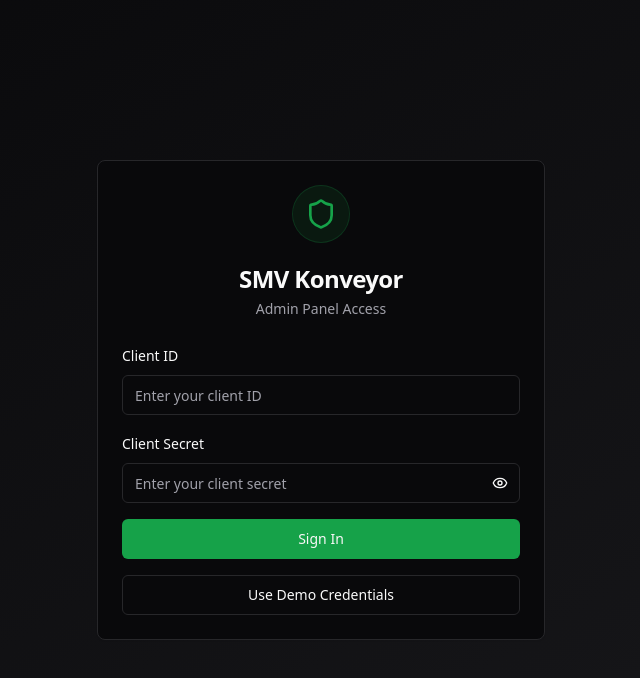
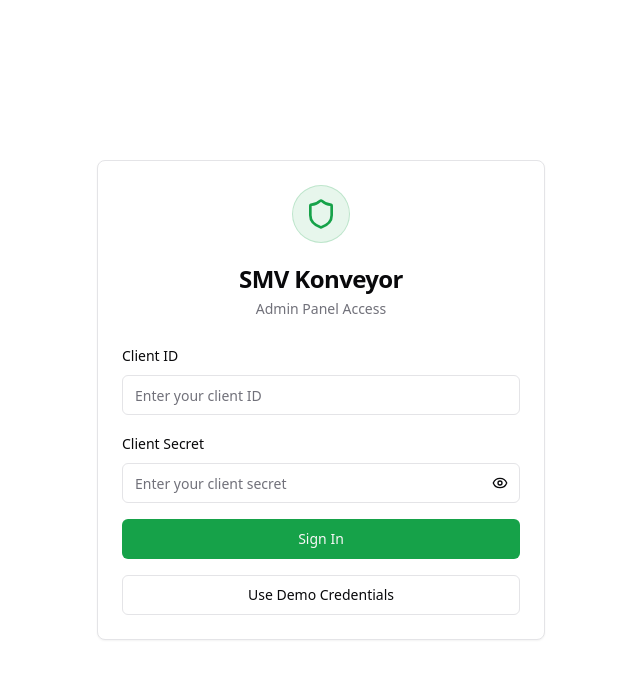
Before and after one commit to Namithai-Online/konveyor-visa-control-panel, a React (Vite) app: page /login in a window 1280 px wide. Shown: the top 678 px of the page, without its empty margins (319-959 px from the left). Built offline with nearby package versions, Linux system fonts and the light colour scheme.

Commit message:
Implement light and dark theme
Add theme support to the application.

```diff
--- a/src/App.tsx
+++ b/src/App.tsx
@@ -4,6 +4,7 @@ import { TooltipProvider } from "@/components/ui/tooltip";
 import { QueryClient, QueryClientProvider } from "@tanstack/react-query";
 import { BrowserRouter, Routes, Route, Navigate } from "react-router-dom";
 import { AuthProvider } from "@/contexts/AuthContext";
+import { ThemeProvider } from "@/contexts/ThemeProvider";
 import { ProtectedRoute } from "@/components/ProtectedRoute";
 import { AdminLayout } from "@/components/layout/AdminLayout";
 
@@ -23,7 +24,8 @@ const queryClient = new QueryClient();
 
 const App = () => (
   <QueryClientProvider client={queryClient}>
-    <AuthProvider>
+    <ThemeProvider defaultTheme="system" storageKey="vite-ui-theme">
+      <AuthProvider>
       <TooltipProvider>
         <Toaster />
         <Sonner />
@@ -53,6 +55,7 @@ const App = () => (
         </BrowserRouter>
       </TooltipProvider>
     </AuthProvider>
+    </ThemeProvider>
   </QueryClientProvider>
 );
 
--- a/src/components/layout/AdminHeader.tsx
+++ b/src/components/layout/AdminHeader.tsx
@@ -9,6 +9,7 @@ import {
   DropdownMenuTrigger,
 } from '@/components/ui/dropdown-menu';
 import { SidebarTrigger } from '@/components/ui/sidebar';
+import { ThemeToggle } from '@/components/ui/theme-toggle';
 import { useAuth } from '@/contexts/AuthContext';
 import { Bell, User, LogOut, Settings } from 'lucide-react';
 
@@ -27,6 +28,9 @@ export const AdminHeader: React.FC = () => {
       </div>
 
       <div className="flex items-center gap-4">
+        {/* Theme Toggle */}
+        <ThemeToggle />
+
         {/* Notifications */}
         <Button variant="ghost" size="sm" className="relative">
           <Bell className="h-4 w-4" />
--- /dev/null
+++ b/src/components/ui/theme-toggle.tsx
@@ -0,0 +1,38 @@
+import * as React from "react"
+import { Moon, Sun } from "lucide-react"
+
+import { Button } from "@/components/ui/button"
+import {
+  DropdownMenu,
+  DropdownMenuContent,
+  DropdownMenuItem,
+  DropdownMenuTrigger,
+} from "@/components/ui/dropdown-menu"
+import { useTheme } from "@/contexts/ThemeProvider"
+
+export function ThemeToggle() {
+  const { setTheme } = useTheme()
+
+  return (
+    <DropdownMenu>
+      <DropdownMenuTrigger asChild>
+        <Button variant="ghost" size="sm">
+          <Sun className="h-4 w-4 rotate-0 scale-100 transition-all dark:-rotate-90 dark:scale-0" />
+          <Moon className="absolute h-4 w-4 rotate-90 scale-0 transition-all dark:rotate-0 dark:scale-100" />
+          <span className="sr-only">Toggle theme</span>
+        </Button>
+      </DropdownMenuTrigger>
+      <DropdownMenuContent align="end">
+        <DropdownMenuItem onClick={() => setTheme("light")}>
+          Light
+        </DropdownMenuItem>
+        <DropdownMenuItem onClick={() => setTheme("dark")}>
+          Dark
+        </DropdownMenuItem>
+        <DropdownMenuItem onClick={() => setTheme("system")}>
+          System
+        </DropdownMenuItem>
+      </DropdownMenuContent>
+    </DropdownMenu>
+  )
+}
--- /dev/null
+++ b/src/contexts/ThemeProvider.tsx
@@ -0,0 +1,73 @@
+import { createContext, useContext, useEffect, useState } from "react"
+
+type Theme = "dark" | "light" | "system"
+
+type ThemeProviderProps = {
+  children: React.ReactNode
+  defaultTheme?: Theme
+  storageKey?: string
+}
+
+type ThemeProviderState = {
+  theme: Theme
+  setTheme: (theme: Theme) => void
+}
+
+const initialState: ThemeProviderState = {
+  theme: "system",
+  setTheme: () => null,
+}
+
+const ThemeProviderContext = createContext<ThemeProviderState>(initialState)
+
+export function ThemeProvider({
+  children,
+  defaultTheme = "system",
+  storageKey = "vite-ui-theme",
+  ...props
+}: ThemeProviderProps) {
+  const [theme, setTheme] = useState<Theme>(
+    () => (localStorage.getItem(storageKey) as Theme) || defaultTheme
+  )
+
+  useEffect(() => {
+    const root = window.document.documentElement
+
+    root.classList.remove("light", "dark")
+
+    if (theme === "system") {
+      const systemTheme = window.matchMedia("(prefers-color-scheme: dark)")
+        .matches
+        ? "dark"
+        : "light"
+
+      root.classList.add(systemTheme)
+      return
+    }
+
+    root.classList.add(theme)
+  }, [theme])
+
+  const value = {
+    theme,
+    setTheme: (theme: Theme) => {
+      localStorage.setItem(storageKey, theme)
+      setTheme(theme)
+    },
+  }
+
+  return (
+    <ThemeProviderContext.Provider {...props} value={value}>
+      {children}
+    </ThemeProviderContext.Provider>
+  )
+}
+
+export const useTheme = () => {
+  const context = useContext(ThemeProviderContext)
+
+  if (context === undefined)
+    throw new Error("useTheme must be used within a ThemeProvider")
+
+  return context
+}
--- a/src/index.css
+++ b/src/index.css
@@ -8,7 +8,72 @@ All colors MUST be HSL.
 
 @layer base {
   :root {
-    /* Admin Panel Design System - Professional Dark/Light Theme */
+    /* Light Theme Design System */
+    --background: 0 0% 100%;
+    --foreground: 240 10% 3.9%;
+
+    --card: 0 0% 100%;
+    --card-foreground: 240 10% 3.9%;
+
+    --popover: 0 0% 100%;
+    --popover-foreground: 240 10% 3.9%;
+
+    --primary: 142 76% 36%;
+    --primary-foreground: 355 7% 97%;
+
+    --secondary: 240 4.8% 95.9%;
+    --secondary-foreground: 240 5.9% 10%;
+
+    --muted: 240 4.8% 95.9%;
+    --muted-foreground: 240 3.8% 46.1%;
+
+    --accent: 240 4.8% 95.9%;
+    --accent-foreground: 240 5.9% 10%;
+
+    --destructive: 0 84.2% 60.2%;
+    --destructive-foreground: 0 0% 98%;
+
+    --border: 240 5.9% 90%;
+    --input: 240 5.9% 90%;
+    --ring: 142 76% 36%;
+
+    --success: 142 76% 36%;
+    --success-foreground: 355 7% 97%;
+
+    --warning: 38 92% 50%;
+    --warning-foreground: 240 10% 3.9%;
+
+    --info: 199 89% 48%;
+    --info-foreground: 355 7% 97%;
+
+    /* Admin specific colors - Light */
+    --admin-sidebar: 0 0% 98%;
+    --admin-header: 240 4.8% 95.9%;
+    --admin-content: 0 0% 100%;
+
+    /* Gradients */
+    --gradient-primary: linear-gradient(135deg, hsl(142 76% 36%), hsl(142 76% 46%));
+    --gradient-subtle: linear-gradient(180deg, hsl(0 0% 100%), hsl(240 4.8% 95.9%));
+
+    /* Shadows */
+    --shadow-sm: 0 1px 2px 0 hsl(0 0% 0% / 0.05);
+    --shadow-md: 0 4px 6px -1px hsl(0 0% 0% / 0.1);
+    --shadow-lg: 0 10px 15px -3px hsl(0 0% 0% / 0.1);
+
+    --radius: 0.5rem;
+
+    --sidebar-background: 0 0% 98%;
+    --sidebar-foreground: 240 5.3% 26.1%;
+    --sidebar-primary: 240 5.9% 10%;
+    --sidebar-primary-foreground: 0 0% 98%;
+    --sidebar-accent: 240 4.8% 95.9%;
+    --sidebar-accent-foreground: 240 5.9% 10%;
+    --sidebar-border: 220 13% 91%;
+    --sidebar-ring: 217.2 91.2% 59.8%;
+  }
+
+  .dark {
+    /* Dark Theme Design System */
     --background: 240 10% 3.9%;
     --foreground: 0 0% 98%;
 
@@ -46,7 +111,7 @@ All colors MUST be HSL.
     --info: 199 89% 48%;
     --info-foreground: 355 7% 97%;
 
-    /* Admin specific colors */
+    /* Admin specific colors - Dark */
     --admin-sidebar: 240 10% 3.9%;
     --admin-header: 240 3.7% 15.9%;
     --admin-content: 240 5.9% 10%;
@@ -60,53 +125,6 @@ All colors MUST be HSL.
     --shadow-md: 0 4px 6px -1px hsl(240 3.7% 15.9% / 0.3);
     --shadow-lg: 0 10px 15px -3px hsl(240 3.7% 15.9% / 0.4);
 
-    --radius: 0.5rem;
-
-    --sidebar-background: 0 0% 98%;
-
-    --sidebar-foreground: 240 5.3% 26.1%;
-
-    --sidebar-primary: 240 5.9% 10%;
-
-    --sidebar-primary-foreground: 0 0% 98%;
-
-    --sidebar-accent: 240 4.8% 95.9%;
-
-    --sidebar-accent-foreground: 240 5.9% 10%;
-
-    --sidebar-border: 220 13% 91%;
-
-    --sidebar-ring: 217.2 91.2% 59.8%;
-  }
-
-  .dark {
-    --background: 222.2 84% 4.9%;
-    --foreground: 210 40% 98%;
-
-    --card: 222.2 84% 4.9%;
-    --card-foreground: 210 40% 98%;
-
-    --popover: 222.2 84% 4.9%;
-    --popover-foreground: 210 40% 98%;
-
-    --primary: 210 40% 98%;
-    --primary-foreground: 222.2 47.4% 11.2%;
-
-    --secondary: 217.2 32.6% 17.5%;
-    --secondary-foreground: 210 40% 98%;
-
-    --muted: 217.2 32.6% 17.5%;
-    --muted-foreground: 215 20.2% 65.1%;
-
-    --accent: 217.2 32.6% 17.5%;
-    --accent-foreground: 210 40% 98%;
-
-    --destructive: 0 62.8% 30.6%;
-    --destructive-foreground: 210 40% 98%;
-
-    --border: 217.2 32.6% 17.5%;
-    --input: 217.2 32.6% 17.5%;
-    --ring: 212.7 26.8% 83.9%;
     --sidebar-background: 240 5.9% 10%;
     --sidebar-foreground: 240 4.8% 95.9%;
     --sidebar-primary: 224.3 76.3% 48%;
```
